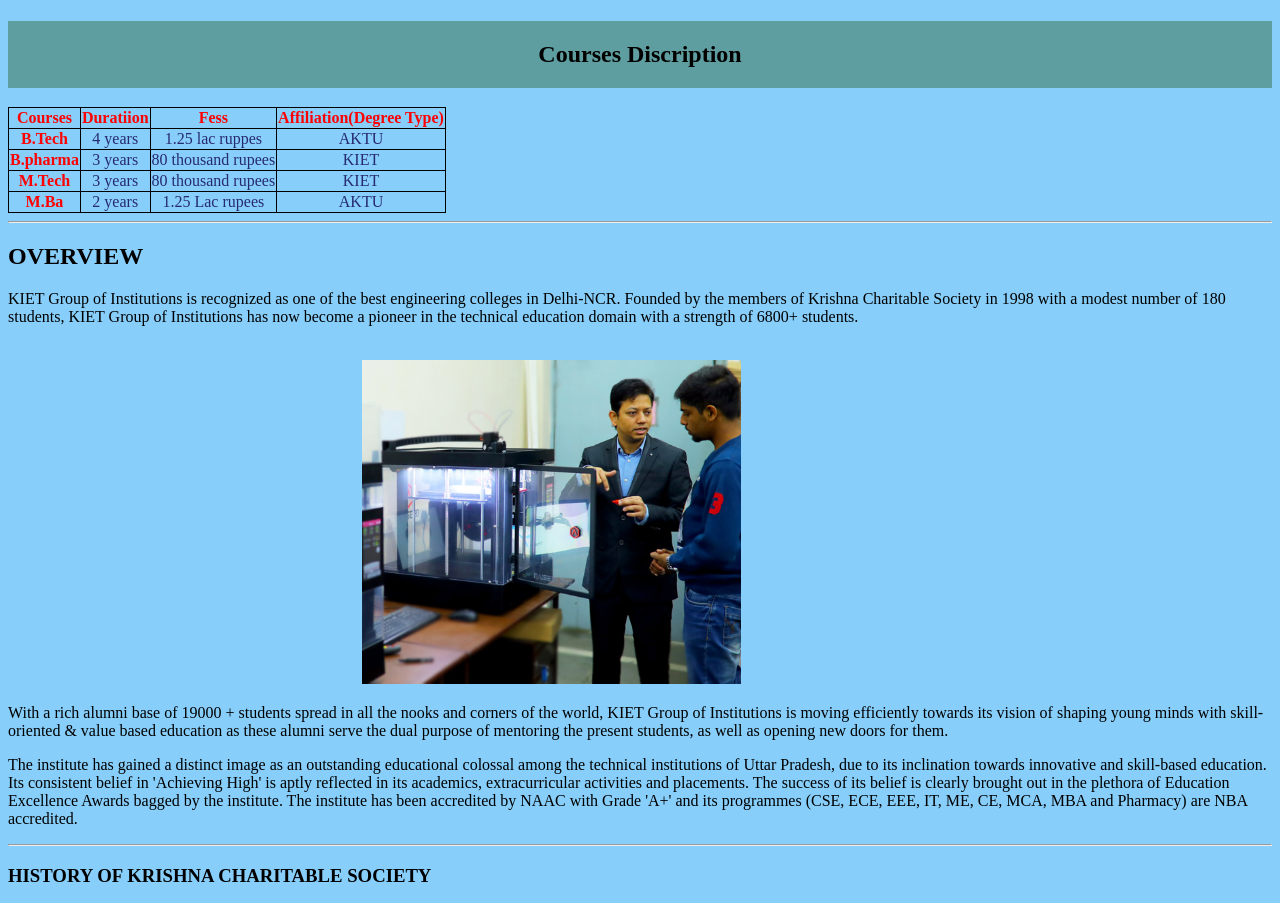
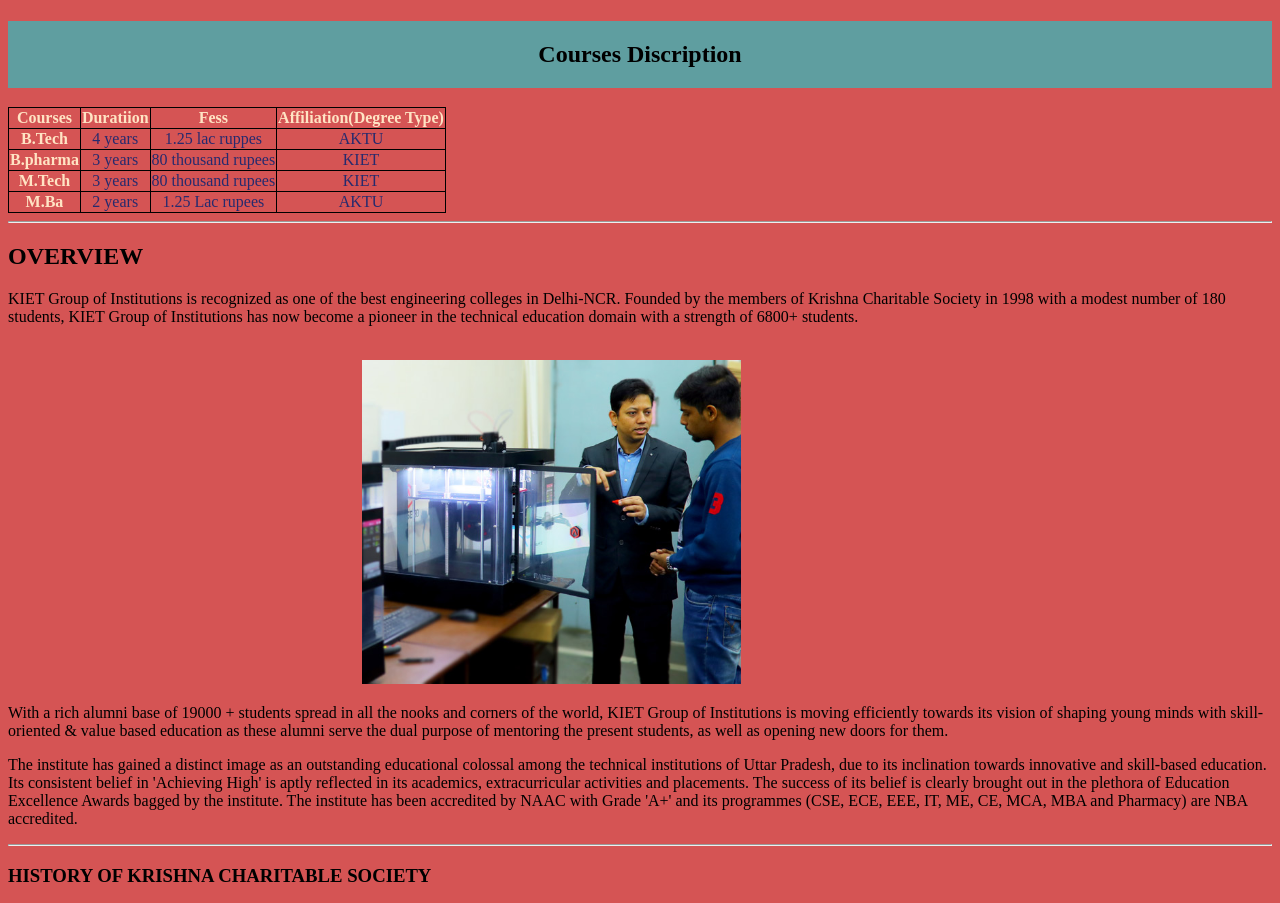
Before and after one commit to geek-nikhil/Kiet-clone, a plain HTML site: page main.html in a window 1280 px wide. Shown: the part 1611-2514 px from the top of the page. Drawn offline with Linux system fonts and the light colour scheme.

Commit message:
I changed some colors like background and table heads ets

```diff
--- a/main.css
+++ b/main.css
@@ -1,6 +1,6 @@
 
 body{
-    background-color:lightskyblue
+    background-color:rgb(213, 84, 84)
 }
     .logo{
         width: 10%;
@@ -45,7 +45,7 @@ body{
     border-collapse: collapse;
    }
    th{
-    color:red;
+    color:bisque;
    }
    td{
     color:rgb(38, 42, 110);
```
